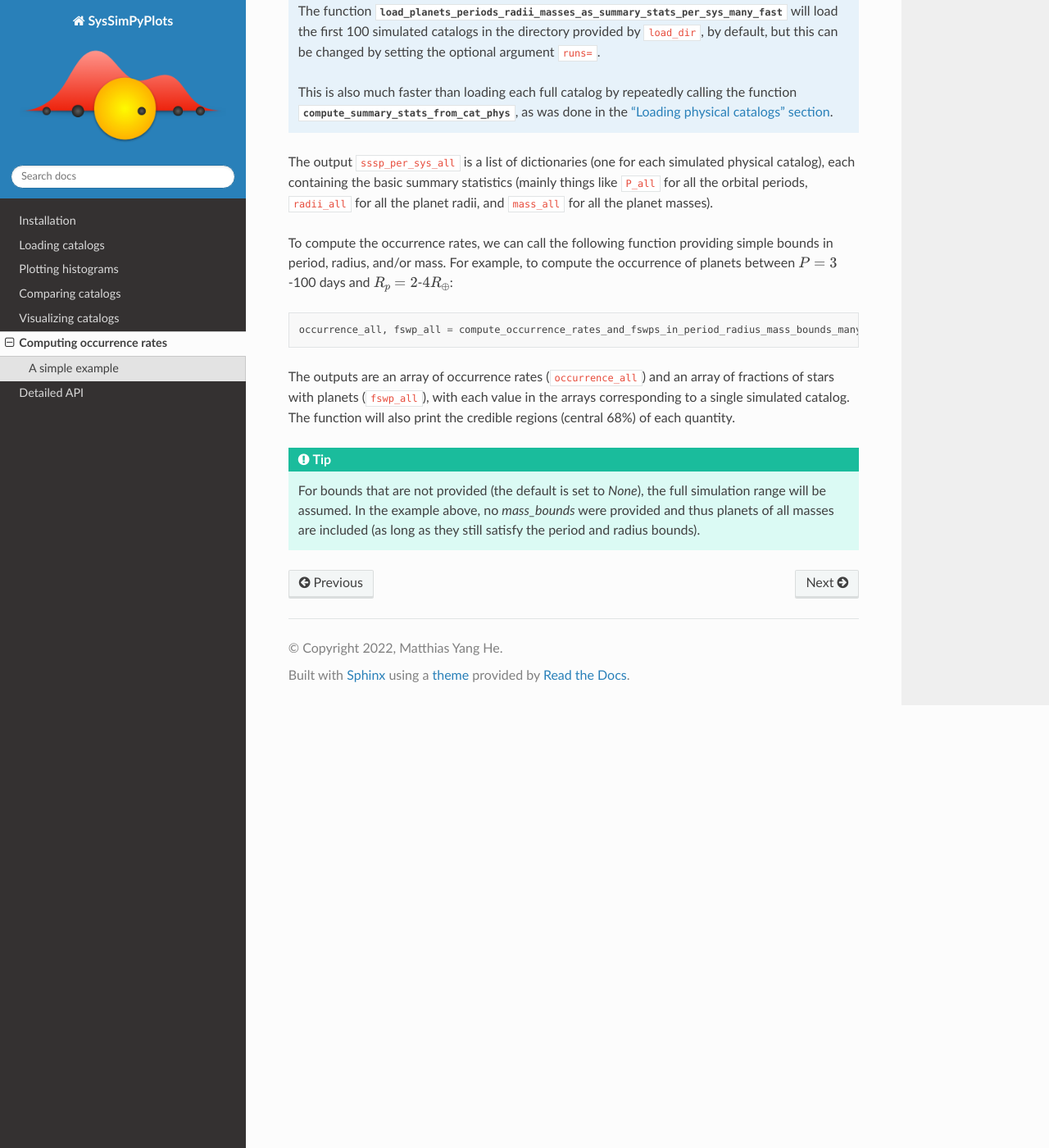
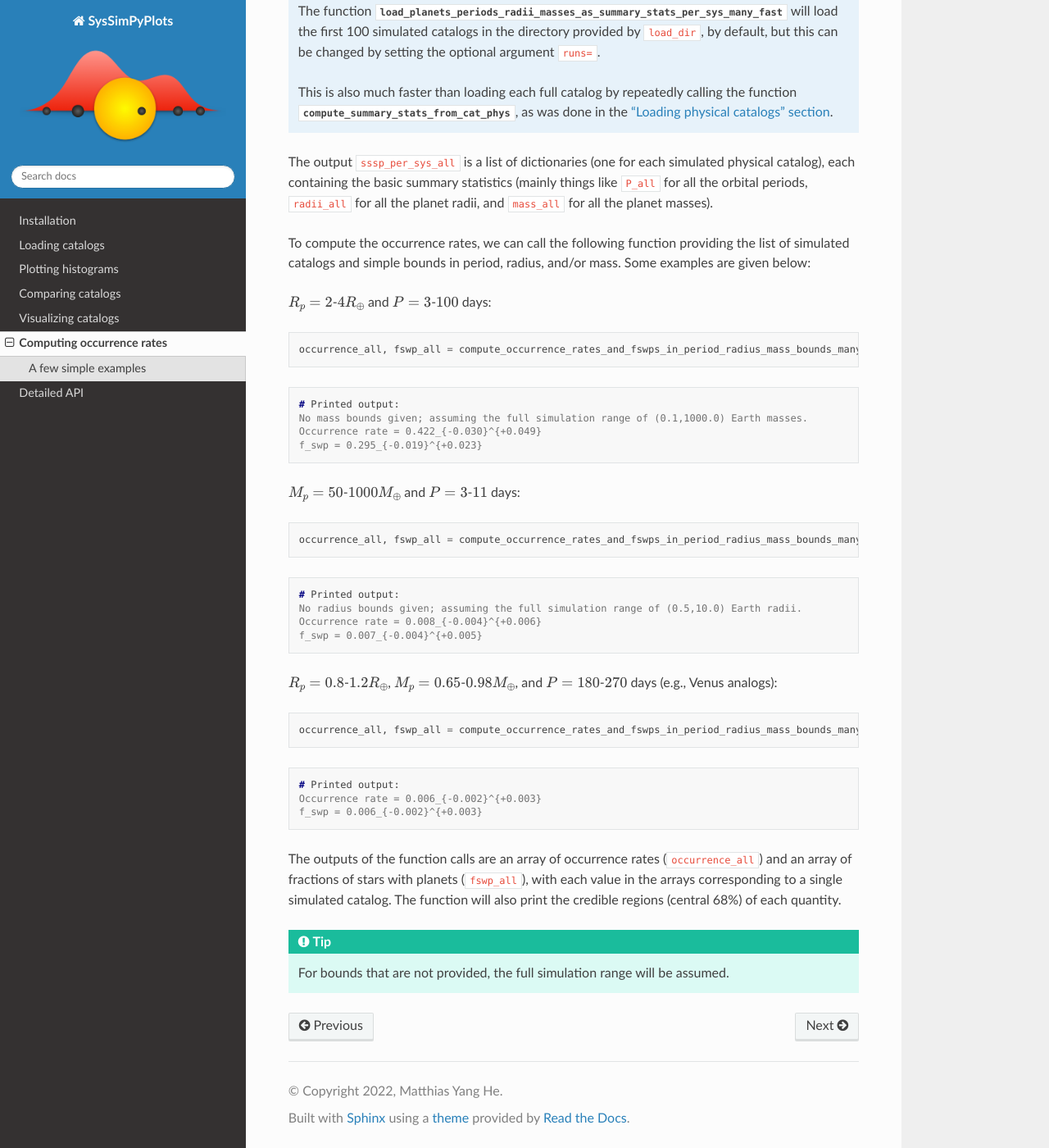
Before and after one commit to hematthi/SysSimPyPlots, a Sphinx documentation site: the page built from docs/source/occurrences.rst, in a window 1280 px wide and 1400 px high, scrolled down 989 px. Shown: the whole window at 82% size. Built offline with Sphinx 7.4.7 and the Read the Docs theme 3.1.0, drawn with Linux system fonts in a browser that asks for light colours; some of the changed text lies outside the part shown.

Commit message:
Update ReadtheDocs tutorial page on computing occurrence rates

```diff
--- a/docs/source/occurrences.rst
+++ b/docs/source/occurrences.rst
@@ -16,8 +16,8 @@ The multi-planet models enables us to compute both:
 These are computed from a large number of simulated catalogs from a given model by counting the number of planets within a given set of period, radius, and/or mass bounds provided by the user. Our functions described below also automatically calculates the uncertainties in the estimated quantities arising from uncertainties in the model parameters and stochastic noise during the simulation process.
 
 
-A simple example
-----------------
+A few simple examples
+---------------------
 
 First, we need to load the simulated catalogs from a given model. We have a faster function for loading just the periods, radii, and masses from the physical catalogs, which are sufficient for computing simple occurrence rates:
 
@@ -42,14 +42,51 @@ First, we need to load the simulated catalogs from a given model. We have a fast
 
 The output ``sssp_per_sys_all`` is a list of dictionaries (one for each simulated physical catalog), each containing the basic summary statistics (mainly things like ``P_all`` for all the orbital periods, ``radii_all`` for all the planet radii, and ``mass_all`` for all the planet masses).
 
-To compute the occurrence rates, we can call the following function providing simple bounds in period, radius, and/or mass. For example, to compute the occurrence of planets between :math:`P = 3`-100 days and :math:`R_p = 2`-:math:`4 R_\oplus`:
+To compute the occurrence rates, we can call the following function providing the list of simulated catalogs and simple bounds in period, radius, and/or mass. Some examples are given below:
+
+:math:`R_p = 2`-:math:`4 R_\oplus` and :math:`P = 3`-:math:`100` days:
 
 .. code-block:: python
 
-   occurrence_all, fswp_all = compute_occurrence_rates_and_fswps_in_period_radius_mass_bounds_many_catalogs(sssp_per_sys_all, period_bounds=(3,100), radius_bounds=(2,4))
+   occurrence_all, fswp_all = compute_occurrence_rates_and_fswps_in_period_radius_mass_bounds_many_catalogs(sssp_per_sys_all, radius_bounds=(2,4), period_bounds=(3,100))
 
-The outputs are an array of occurrence rates (``occurrence_all``) and an array of fractions of stars with planets (``fswp_all``), with each value in the arrays corresponding to a single simulated catalog. The function will also print the credible regions (central 68%) of each quantity.
+.. code-block:: console
+
+    # Printed output:
+    No mass bounds given; assuming the full simulation range of (0.1,1000.0) Earth masses.
+    Occurrence rate = 0.422_{-0.030}^{+0.049}
+    f_swp = 0.295_{-0.019}^{+0.023}
+
+
+:math:`M_p = 50`-:math:`1000 M_\oplus` and :math:`P = 3`-:math:`11` days:
+
+.. code-block:: python
+
+   occurrence_all, fswp_all = compute_occurrence_rates_and_fswps_in_period_radius_mass_bounds_many_catalogs(sssp_per_sys_all, mass_bounds=(50,1000), period_bounds=(3,11))
+
+.. code-block:: console
+
+    # Printed output:
+    No radius bounds given; assuming the full simulation range of (0.5,10.0) Earth radii.
+    Occurrence rate = 0.008_{-0.004}^{+0.006}
+    f_swp = 0.007_{-0.004}^{+0.005}
+
+
+:math:`R_p = 0.8`-:math:`1.2 R_\oplus`, :math:`M_p = 0.65`-:math:`0.98 M_\oplus`, and :math:`P = 180`-:math:`270` days (e.g., Venus analogs):
+
+.. code-block:: python
+
+   occurrence_all, fswp_all = compute_occurrence_rates_and_fswps_in_period_radius_mass_bounds_many_catalogs(sssp_per_sys_all, radius_bounds=(0.8,1.2), mass_bounds=(0.65,0.98), period_bounds=(180,270))
+
+.. code-block:: console
+
+    # Printed output:
+    Occurrence rate = 0.006_{-0.002}^{+0.003}
+    f_swp = 0.006_{-0.002}^{+0.003}
+
+
+The outputs of the function calls are an array of occurrence rates (``occurrence_all``) and an array of fractions of stars with planets (``fswp_all``), with each value in the arrays corresponding to a single simulated catalog. The function will also print the credible regions (central 68%) of each quantity.
 
 .. tip::
 
-   For bounds that are not provided (the default is set to `None`), the full simulation range will be assumed. In the example above, no `mass_bounds` were provided and thus planets of all masses are included (as long as they still satisfy the period and radius bounds).
+   For bounds that are not provided, the full simulation range will be assumed.
```
